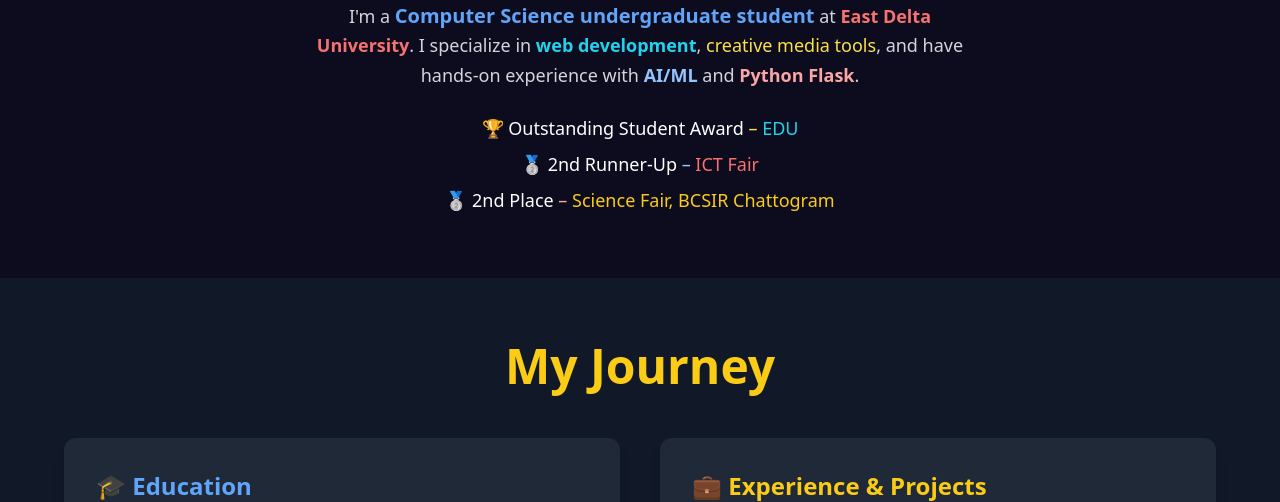
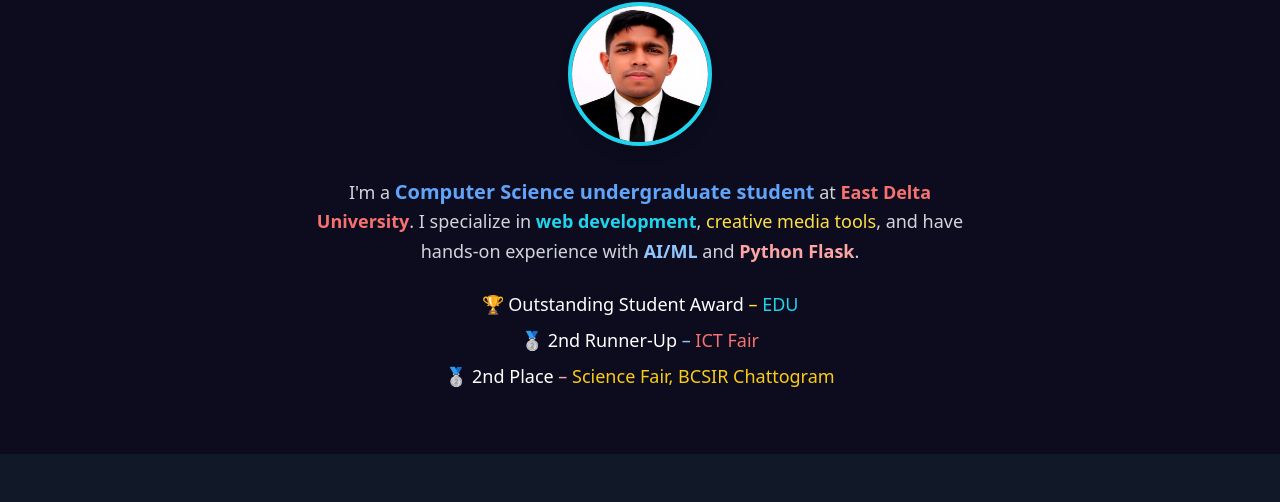
Before and after one commit to Dhubadada/my-portfolio, a plain HTML site: page index.html in a window 1280 px wide. Shown: the part 598-1100 px from the top of the page. Drawn offline with nearby package versions, Linux system fonts and the light colour scheme.

Commit message:
Update index.html

```diff
--- a/index.html
+++ b/index.html
@@ -42,7 +42,7 @@
     <h2 class="text-4xl sm:text-5xl font-extrabold mb-6 text-transparent bg-clip-text bg-gradient-to-r from-cyan-400 via-blue-500 to-yellow-400">
       About Me
     </h2>
-
+<img src="jk.jpg" alt="Dhruba Chowdhury" class="mx-auto w-36 h-36 rounded-full border-4 border-cyan-400 mb-8 shadow-lg" />
     <p class="max-w-2xl mx-auto text-gray-300 text-lg leading-relaxed mb-6">
       I'm a <span class="text-blue-400 text-xl font-semibold">Computer Science undergraduate student</span> at
       <span class="text-red-400 font-bold">East Delta University</span>. I specialize in
```
